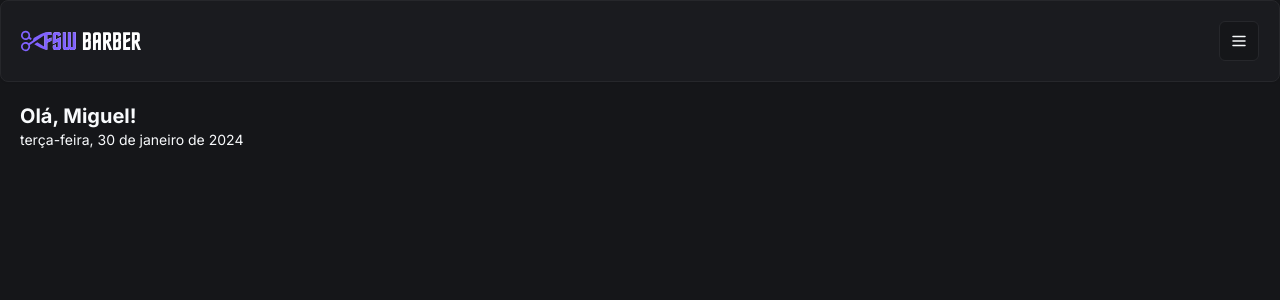
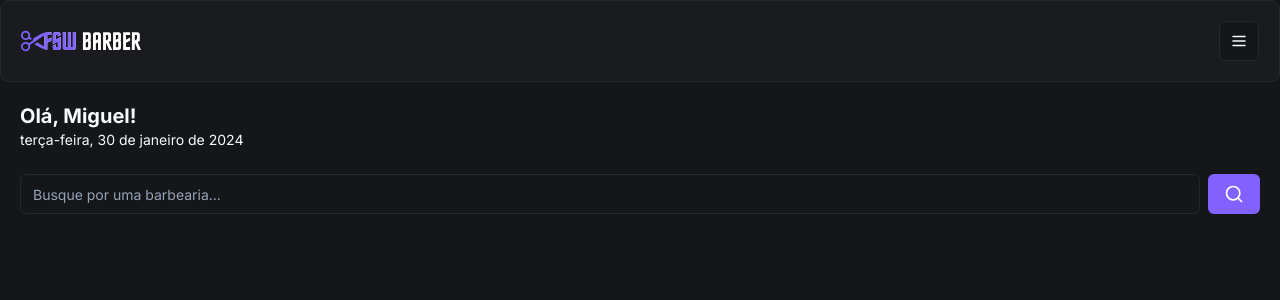
Before and after one commit to juliofortunato/fsw-barber, a Next.js app: page / in a window 1280 px wide. Shown: the top 300 px of the page. Built offline with nearby package versions, Linux system fonts and the light colour scheme.

Commit message:
✨ feat: add initial search component

```diff
--- /dev/null
+++ b/app/(home)/_components/search.tsx
@@ -0,0 +1,18 @@
+"use client";
+
+import { Button } from "@/app/_components/ui/button";
+import { Input } from "@/app/_components/ui/input";
+import { SearchIcon } from "lucide-react";
+
+const Search = () => {
+  return (
+    <div className="flex items-center gap-2">
+      <Input placeholder="Busque por uma barbearia..." />
+      <Button variant="default">
+        <SearchIcon size={20} />
+      </Button>
+    </div>
+  );
+};
+
+export default Search;
--- a/app/(home)/page.tsx
+++ b/app/(home)/page.tsx
@@ -1,6 +1,7 @@
 import { ptBR } from "date-fns/locale";
 import Header from "../_components/header";
 import { format } from "date-fns";
+import Search from "./_components/search";
 
 export default function Home() {
   return (
@@ -9,7 +10,15 @@
 
       <div className="px-5 pt-5">
         <h2 className="text-xl font-bold">Olá, Miguel!</h2>
-        <p className="text-sm">{format(new Date(), "EEEE',' dd 'de' MMMM 'de' yyyy", { locale: ptBR })}</p>
+        <p className="text-sm">
+          {format(new Date(), "EEEE',' dd 'de' MMMM 'de' yyyy", {
+            locale: ptBR,
+          })}
+        </p>
+      </div>
+
+      <div className="px-5 mt-6">
+        <Search />
       </div>
     </div>
   );
--- /dev/null
+++ b/app/_components/ui/input.tsx
@@ -0,0 +1,25 @@
+import * as React from "react"
+
+import { cn } from "@/app/_lib/utils"
+
+export interface InputProps
+  extends React.InputHTMLAttributes<HTMLInputElement> {}
+
+const Input = React.forwardRef<HTMLInputElement, InputProps>(
+  ({ className, type, ...props }, ref) => {
+    return (
+      <input
+        type={type}
+        className={cn(
+          "flex h-10 w-full rounded-md border border-input bg-background px-3 py-2 text-sm ring-offset-background file:border-0 file:bg-transparent file:text-sm file:font-medium placeholder:text-muted-foreground focus-visible:outline-none focus-visible:ring-2 focus-visible:ring-ring focus-visible:ring-offset-2 disabled:cursor-not-allowed disabled:opacity-50",
+          className
+        )}
+        ref={ref}
+        {...props}
+      />
+    )
+  }
+)
+Input.displayName = "Input"
+
+export { Input }
```
